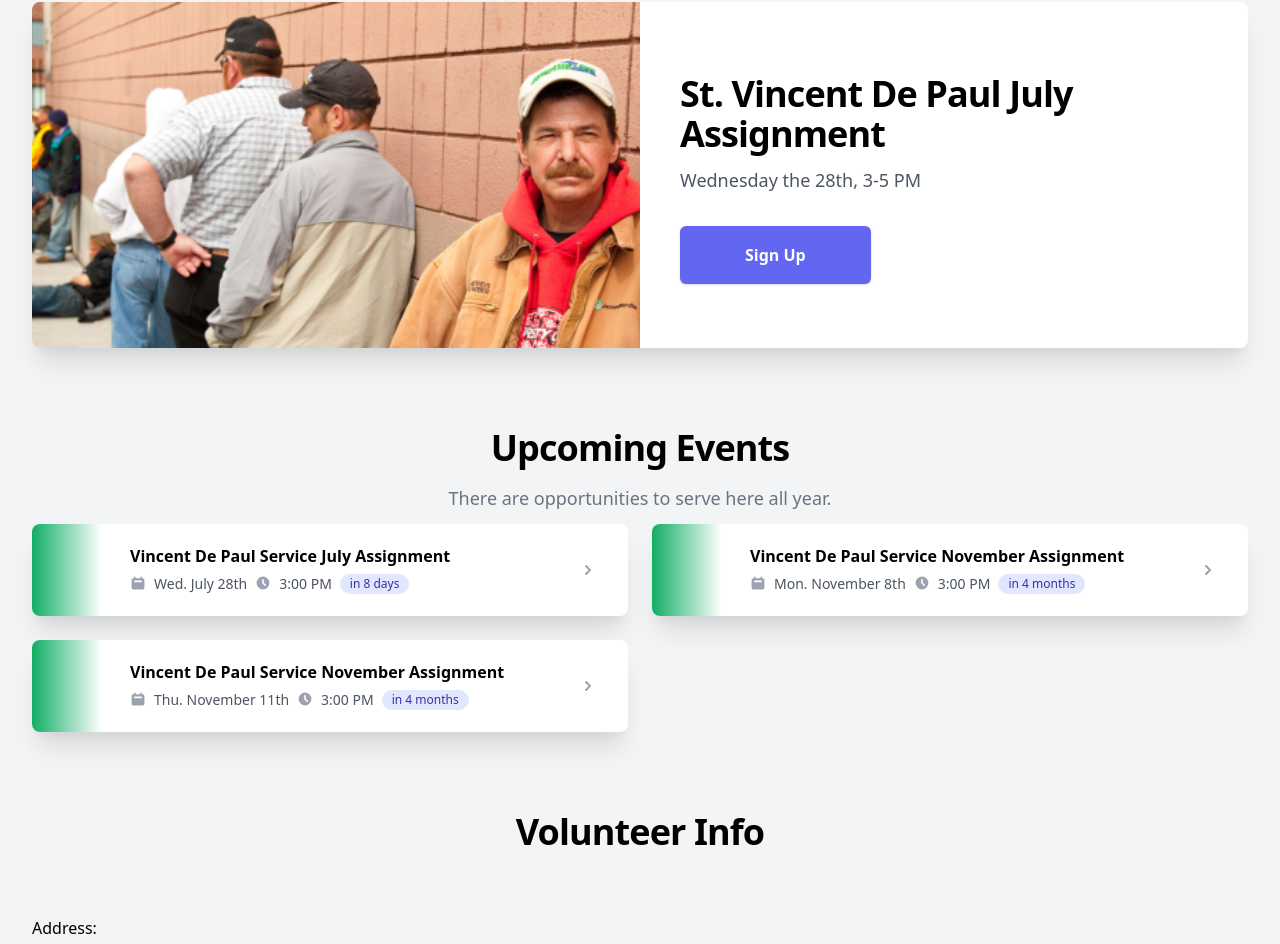
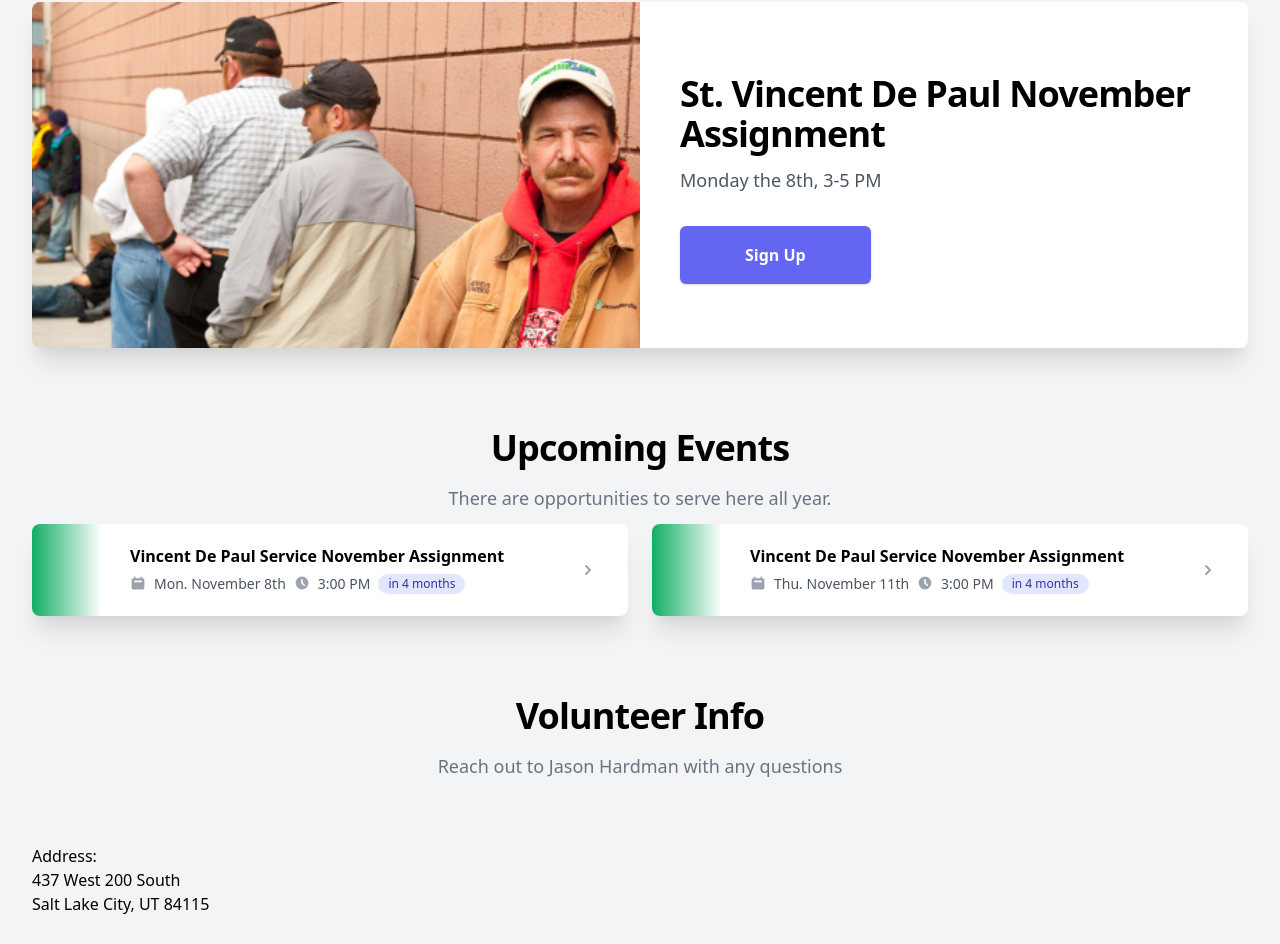
Before and after one commit to snicol21/ourwardapp, a Next.js app: page /welfare/saint-vincent-de-paul in a window 1280 px wide. Shown: the part 422-1366 px from the top of the page. Built offline with nearby package versions, Linux system fonts and the light colour scheme; a web font is replaced by a local one.

Commit message:
imporved directions for St Vincent De Paul, and removed old assignment

```diff
--- a/data/dataIndex.tsx
+++ b/data/dataIndex.tsx
@@ -218,7 +218,7 @@ export const dataInfoCards: IEventCard[] = [
         },
       },
     },
-    hidden: false,
+    hidden: true,
   },
   {
     title: "ARUP Blood Drive",
--- a/data/dataWelfare.tsx
+++ b/data/dataWelfare.tsx
@@ -4,16 +4,16 @@ import { IImageCard } from "../components/modules/cards/ImageCard"
 import { IBlockQuote } from "../components/elements/headers/BlockQuote"
 
 export const dataHeroCard: IHeroCard = {
-  title: "St. Vincent De Paul July Assignment",
-  paragraph: "Wednesday the 28th, 3-5 PM",
+  title: "Deseret Soap August Assignment",
+  paragraph: "Monday the 16th, 12 to 4 PM",
   image: {
-    src: "/images/welfare/st-vincent-de-paul.png",
-    alt: "St Vincent De Paul",
+    src: "/images/welfare/soap-factory.png",
+    alt: "Soap Factory",
   },
   button: {
     text: "Sign Up",
     link: {
-      url: "https://forms.gle/CSgBwoNDheMsVW597",
+      url: "https://forms.gle/rY162as5r21Q5YJj8",
       external: true,
     },
   },
--- a/data/welfare/dataSaintVincentDePaul.tsx
+++ b/data/welfare/dataSaintVincentDePaul.tsx
@@ -3,8 +3,8 @@ import { IEventCard } from "../../components/modules/cards/EventCard"
 import { IBlockQuote } from "../../components/elements/headers/BlockQuote"
 
 export const dataHeroCard: IHeroCard = {
-  title: "St. Vincent De Paul July Assignment",
-  paragraph: "Wednesday the 28th, 3-5 PM",
+  title: "St. Vincent De Paul November Assignment",
+  paragraph: "Monday the 8th, 3-5 PM",
   image: {
     src: "/images/welfare/st-vincent-de-paul.png",
     alt: "St Vincent De Paul",
@@ -12,7 +12,7 @@ export const dataHeroCard: IHeroCard = {
   button: {
     text: "Sign Up",
     link: {
-      url: "https://forms.gle/CSgBwoNDheMsVW597",
+      url: "https://forms.gle/KSffXLbqhyrNWDhJ7",
       external: true,
     },
   },
@@ -114,7 +114,7 @@ export const dataInfoCards: IEventCard[] = [
         },
       },
     },
-    hidden: false,
+    hidden: true,
   },
   {
     title: "Vincent De Paul Service November Assignment",
--- a/pages/welfare/gail-miller.tsx
+++ b/pages/welfare/gail-miller.tsx
@@ -42,7 +42,7 @@ function GailMiller() {
             </div>
           </>
         )}
-        <SectionHeader title="Volunteer Info" />
+        <SectionHeader title="Volunteer Info" subtitle="Reach out to Jason Hardman with any questions" />
         <div className="pt-16">
           <h2>Address:</h2>
           <p>242 West Paramount Avenue</p>
--- a/pages/welfare/saint-vincent-de-paul.tsx
+++ b/pages/welfare/saint-vincent-de-paul.tsx
@@ -39,15 +39,15 @@ function StVincent() {
             </div>
           </>
         )}
-        <SectionHeader title="Volunteer Info" />
+        <SectionHeader title="Volunteer Info" subtitle='Reach out to Jason Hardman with any questions'/>
         <div className="pt-16">
           <h2>Address:</h2>
           <p>437 West 200 South</p>
           <p>Salt Lake City, UT 84115</p>
           <br></br>
           <ul>
-            <li>- Parking is available in the fenced lot east of the building</li>
-            <li>- Enter at the south door (blue) adjacent to the parking lot</li>
+            <li>- Parking is available in the fenced lot east of the building (the gate is on the north on 200 South)</li>
+            <li>- Enter at the south-most door (blue) on the east side of the building, adjacent to the parking lot</li>
             <li>- Youth 12 and older are welcome with adult supervision</li>
             <li>- Closed toe shoes are required (health code)</li>
             <li>- Aprons and plastic gloves are provided</li>
```
